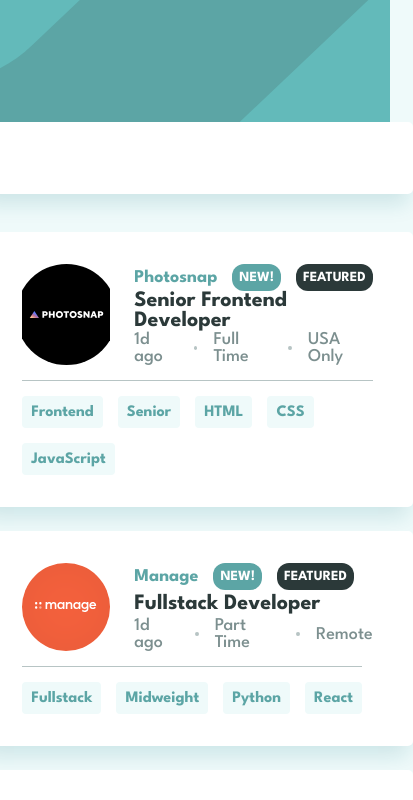
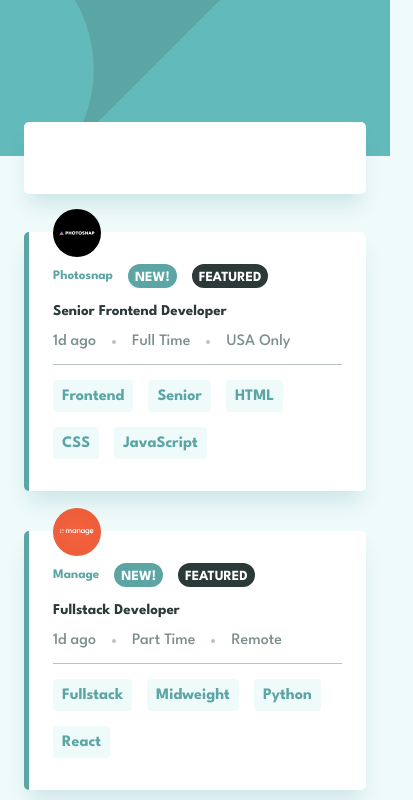
Before and after one commit to EdwinSch/react-joblisting-filters, a React (Vite) app: page / in a window 390 px wide. Shown: the top 800 px of the page, 413 px wide, since content can reach past the window. Built offline with nearby package versions, Linux system fonts and the light colour scheme.

Commit message:
style: mobile response

```diff
--- a/src/styles/main.scss
+++ b/src/styles/main.scss
@@ -49,6 +49,12 @@ header {
   background-position: center;
 }
 
+@media screen and (max-width: 1000px) {
+  header {
+    background-image: url("../assets/bg-header-mobile.svg");
+  }
+}
+
 main {
   // border: $inspect;
   display: flex;
@@ -91,6 +97,7 @@ main {
 
   .general-info-wrapper {
     display: flex;
+    position: relative;
 
     .col {
       margin-left: 24px;
@@ -142,10 +149,48 @@ main {
 }
 
 @media screen and (max-width: 1000px) {
+  .jobs-container {
+    gap: 40px;
+  }
+
   .job-wrapper {
+    padding: 32px 24px;
     height: auto;
     flex-direction: column;
     align-items: flex-start;
+
+    .general-info-wrapper {
+      // border: $inspect;
+      min-height: 85px;
+
+      .col {
+        margin-left: 0px;
+
+        .sub-header {
+          h2 {
+            font-size: 0.813rem;
+          }
+        }
+
+        h3 {
+          font-size: 0.938rem;
+        }
+
+        .time-location-wrapper {
+          p {
+            font-size: 1rem;
+          }
+        }
+      }
+    }
+
+    .img {
+      position: absolute;
+      top: -55px;
+      left: 0;
+      width: 48px;
+      height: 48px;
+    }
   }
 }
 
@@ -154,6 +199,7 @@ main {
 .flag {
   width: fit-content;
   padding: 7px;
+  height: 24px;
   text-transform: uppercase;
   border-radius: 12px;
   color: white;
```
